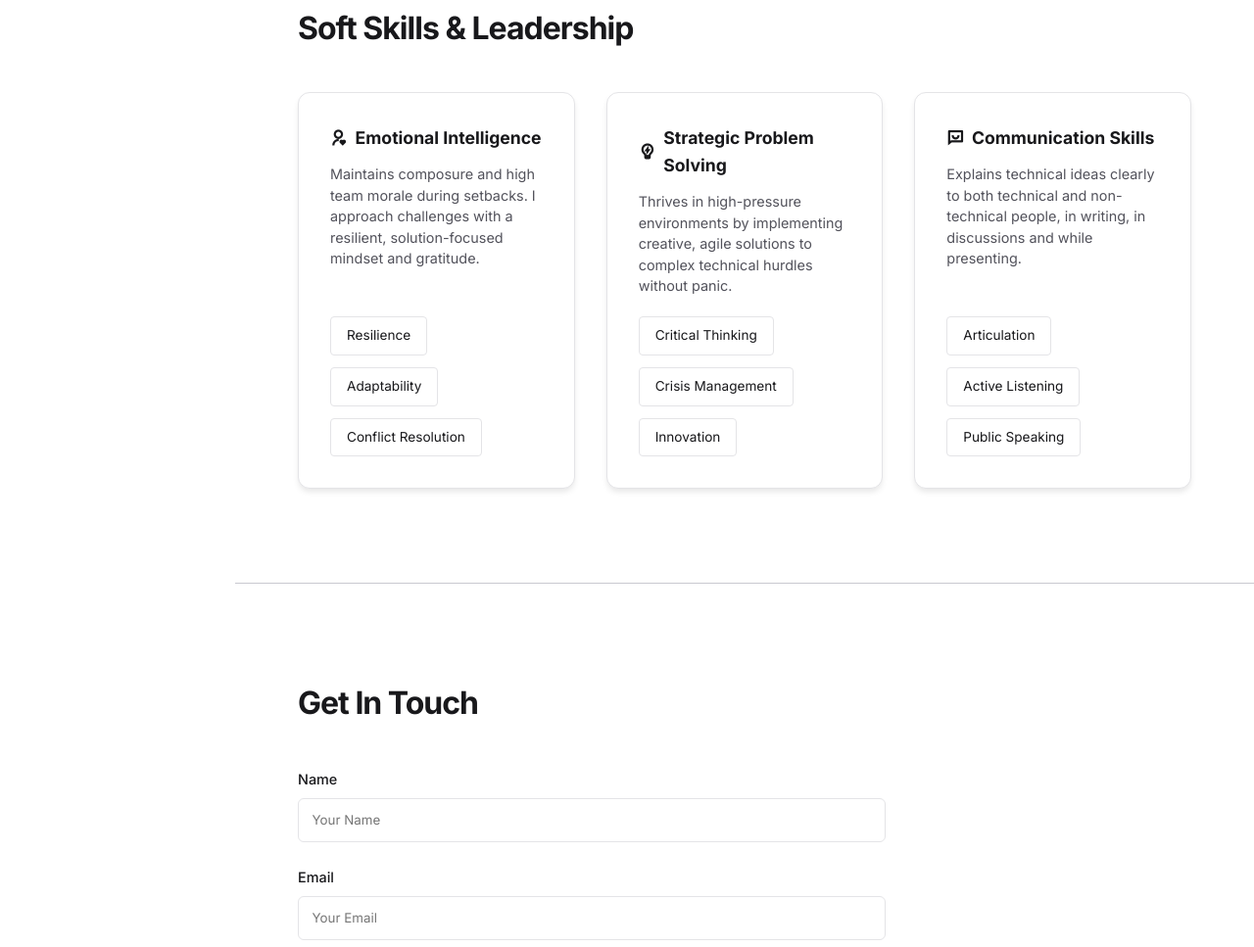
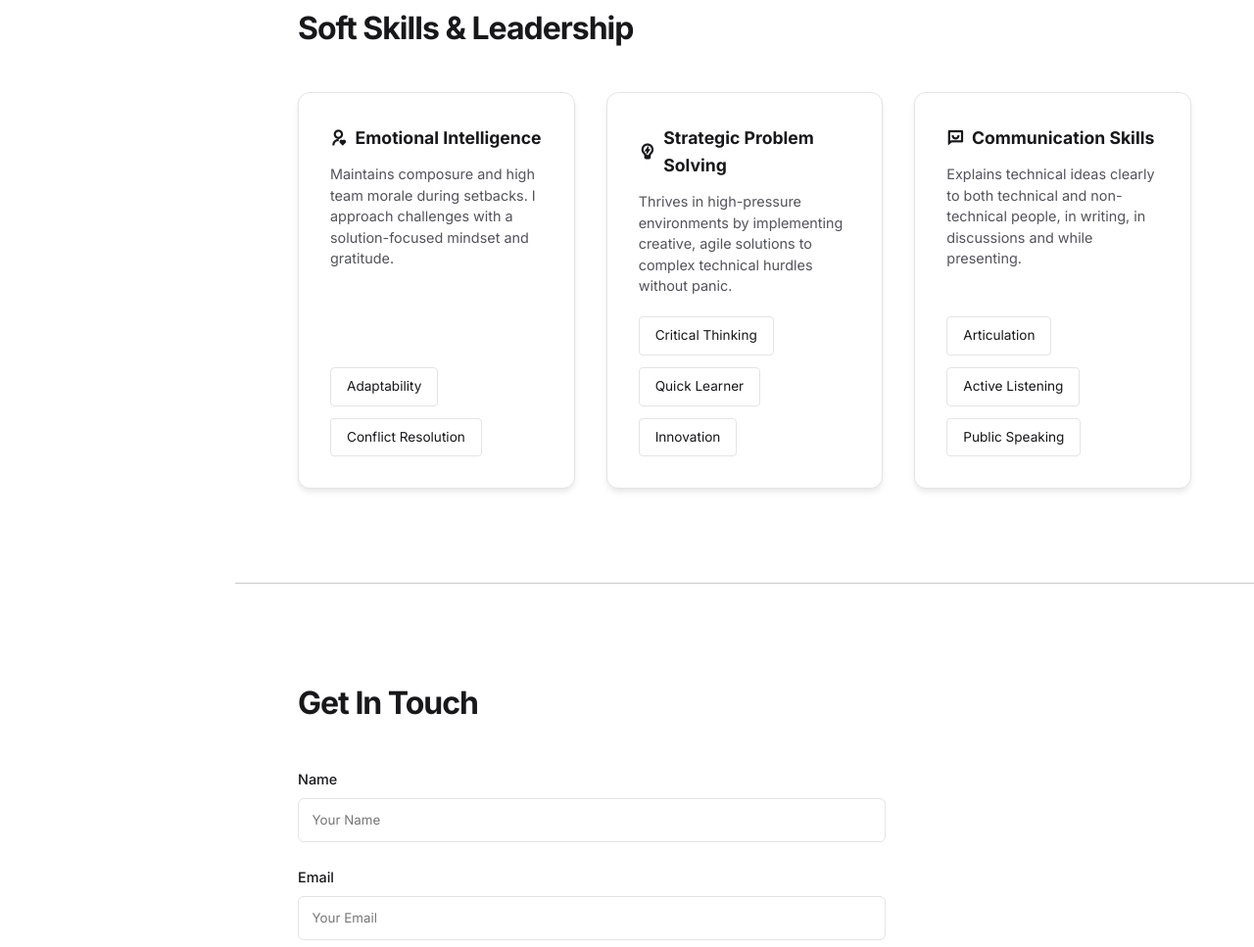
Before and after one commit to SujalKumar-79/digital-portfolio, a plain HTML site: page index.html in a window 1280 px wide. Shown: the part 5571-6538 px from the top of the page at 98% size. Drawn offline with nearby package versions, Linux system fonts and the light colour scheme.

Commit message:
Update skills

```diff
--- a/index.html
+++ b/index.html
@@ -352,10 +352,10 @@
                         <h3><i class="ri-user-heart-line"></i> Emotional Intelligence</h3>
                         <p class="skill-description">
                             Maintains composure and high team morale during setbacks. I approach challenges with a
-                            resilient, solution-focused mindset and gratitude.
+                             solution-focused mindset and gratitude.
                         </p>
                         <div class="tags">
-                            <span>Resilience</span>
+                            <!-- <span>Resilience</span> -->
                             <span>Adaptability</span>
                             <span>Conflict Resolution</span>
                         </div>
@@ -369,13 +369,14 @@
                         </p>
                         <div class="tags">
                             <span>Critical Thinking</span>
-                            <span>Crisis Management</span>
+                            <span>Quick Learner</span>
+                            <!-- <span>Crisis Management</span> -->
                             <span>Innovation</span>
                         </div>
                     </div>
 
                     <div class="skill-category card">
-                        <h3><i class="ri-chat-smile-line"></i> Communication Skills</h3>
+                        <h3><i class="ri-chat-smile-line"></i> Communication Skills </h3>
                         <p class="skill-description">
                             Explains technical ideas clearly to both technical and non-technical people, in writing,
                             in discussions and while presenting.
```
